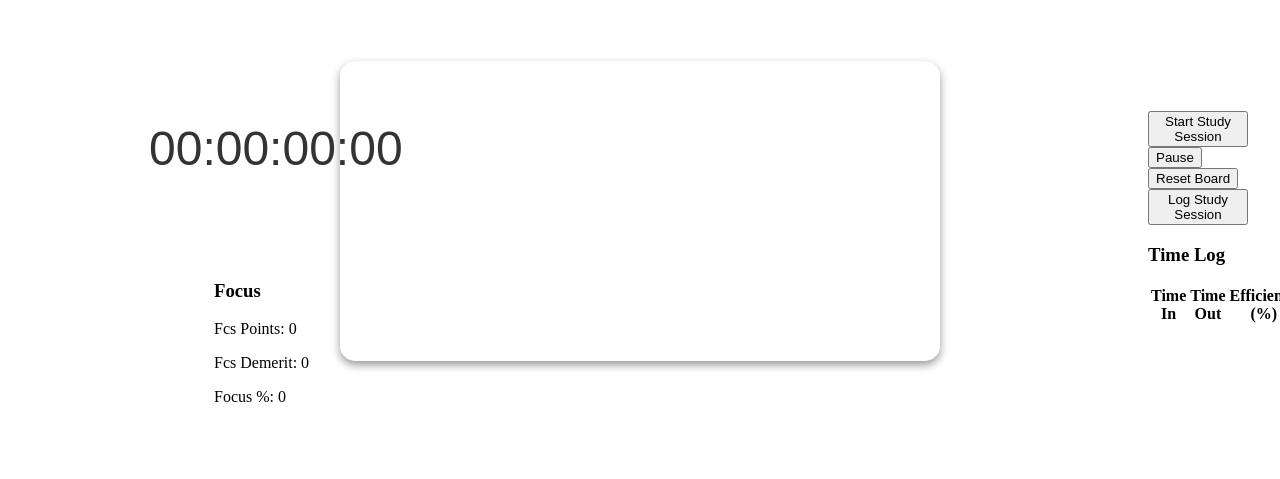
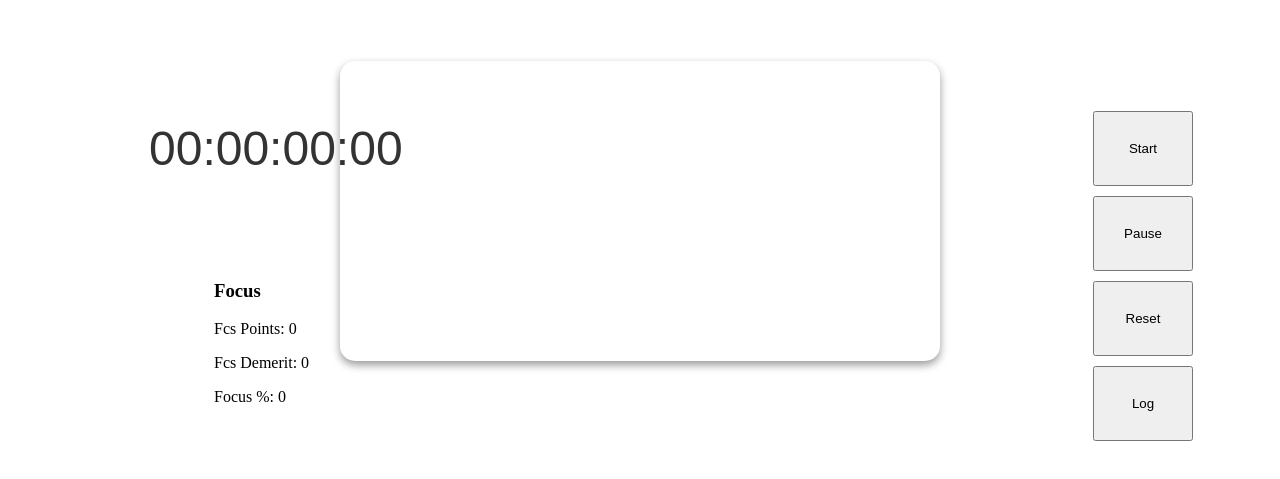
Before and after one commit to hannimeee/lockedin, a plain HTML site: page FaceRec/index3.html in a window 1280 px wide. Shown: the part 189-668 px from the top of the page. Drawn offline with Linux system fonts and the light colour scheme; no server answers.

Commit message:
finally got the spoistioning right for everything

```diff
--- a/FaceRec/Log_Stopwatch.css
+++ b/FaceRec/Log_Stopwatch.css
@@ -16,16 +16,30 @@
 
 .timelog-container {
     position: absolute;
-    top: 500px; /* Adjust as needed */
-    left: 800px; /* Adjust as needed */
+    top: 180px; /* Adjust as needed */
+    left: 900px; /* Adjust as needed */
     width: 100px; /* Example width */
     height: 100px; /* Example height */
 }
 
 .Mediabuttons {
     position: absolute;
+    margin-left: 10px;
     top: 180px; /* Adjust as needed */
-    left: 700px; /* Adjust as needed */
-    width: 100px; /* Example width */
-    height: 100px; /* Example height */
+    left: 635px; /* Adjust as needed */
+    display: flex; /* Added to make the buttons align horizontally */
+    flex-direction: column; /* Added to stack the buttons vertically */
+    align-items: flex-start; /* Added to align the buttons to the left */
 }
+
+.functionButtons {
+    height: 75px;
+    width: 100px; /* Adjust as needed */
+    margin-bottom: 10px; /* Added to create space between buttons */
+}
+
+.timeLogconsole {
+    position: absolute;
+    left: 200px; /* Adjust as needed */
+    top: -100px; /* Adjust as needed */
+}
--- a/FaceRec/index3.html
+++ b/FaceRec/index3.html
@@ -22,17 +22,15 @@
     <p>Focus %: <span id="locked-in-percentage">0</span></p>
   </div>
 
-<div class="timerContainer">
-  <div class="Mediabuttons">
-    <!-- <button id="buttons" onclick="pauseTimer()">Pause</button>
-    <button id="buttons" onclick="startTimer()">Start</button>
-    <button id="buttons" onclick="resetTimer()">Reset</button> -->
-    <button id="startButton" onclick="startTimer_onClick()">Start Study Session</button>
-    <button id="pauseButton" onclick="pauseTimer()">Pause</button>
-    <button id="resetButton" onclick="resetTimer()">Reset Board</button>
-    <button id="logButton">Log Study Session</button>
+  <div class="timerContainer">
+    <div class="Mediabuttons">
+      <div><button class=functionButtons id="startButton" onclick="startTimer_onClick()">Start</button></div>
+      <div><button class=functionButtons id="pauseButton" onclick="pauseTimer()">Pause</button></div>
+      <div><button class=functionButtons id="resetButton" onclick="resetTimer()">Reset</button></div>
+      <div><button class=functionButtons id="logButton">Log</button></div>
   <div>
-    <div id="timelog-container">
+
+  <div class=timeLogconsole id="timelog-container">
       <h3>Time Log</h3>
       <table id="timelog-table">
         <tr>
@@ -43,10 +41,6 @@
       </table>
     </div>
   </div>
-</div>
-
-
-
 
 
 <script type='text/javascript' src='/FaceRec/timerScript.js'></script>
```
